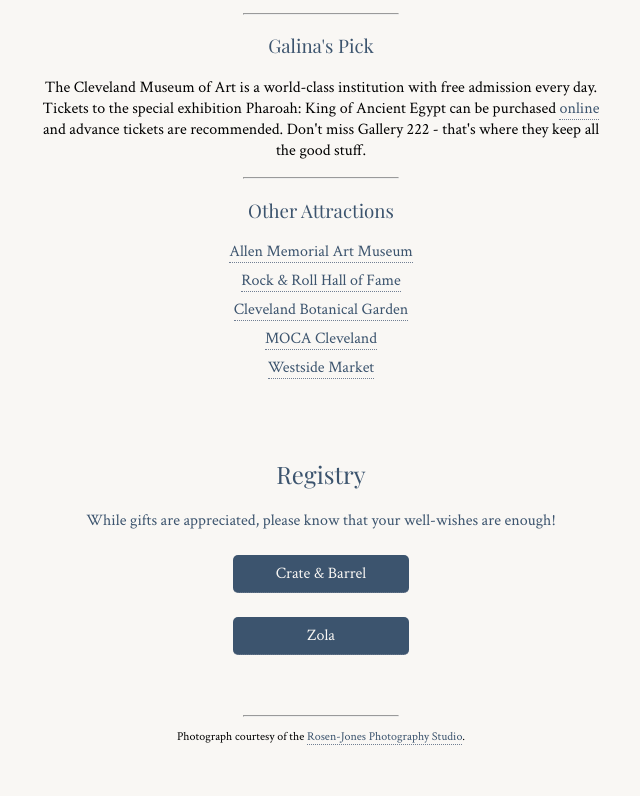
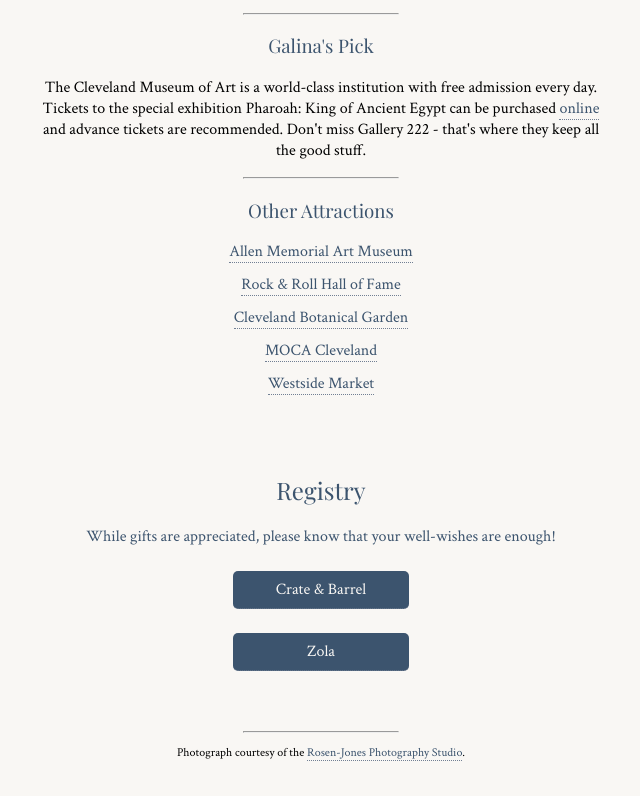
Before and after one commit to qsymmachus/rick-and-galina, a plain HTML site: page index.html in a window 1280 px wide. Shown: the part 1895-2691 px from the top of the page, without its empty margins (319-959 px from the left). Drawn offline with nearby package versions, Linux system fonts and the light colour scheme; a web font is replaced by a local one.

Commit message:
Increase bottom margin between <li> elements

```diff
--- a/rick-and-galina.css
+++ b/rick-and-galina.css
@@ -68,7 +68,7 @@ ul {
 
 ul li {
     text-align: center;
-    margin-bottom: 0.5em;
+    margin-bottom: 0.75em;
 }
 
 #banner {
```
